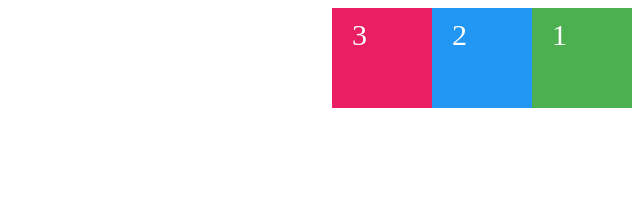
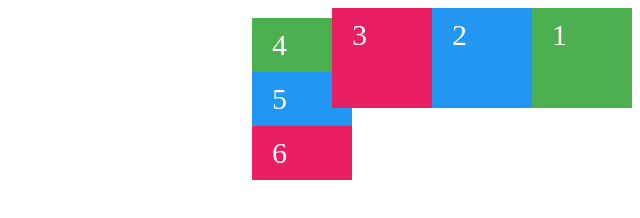
Before and after one commit to asdaroot/css_basics_flex, a plain HTML site: page index.html in a window 1280 px wide. Shown: the whole page, without its empty margins (640-1280 px from the left). Drawn offline with Linux system fonts and the light colour scheme.

Commit message:
lesson2 ex4_1

```diff
--- a/index.html
+++ b/index.html
@@ -12,6 +12,11 @@
         <div class="bg-green">1</div>
         <div class="bg-blue">2</div>
         <div class="bg-pink">3</div>
+        <div class="flex-container1">
+            <div class="bg-green">4</div>
+            <div class="bg-blue">5</div>
+            <div class="bg-pink">6</div>
+        </div>
     </div>
 </body>
 
--- a/styles/app.css
+++ b/styles/app.css
@@ -25,3 +25,8 @@
   .bg-pink {
     background: #E91E63;
   }
+
+  .flex-container1 {
+    display: flex;
+    flex-direction: column;
+  }
```
